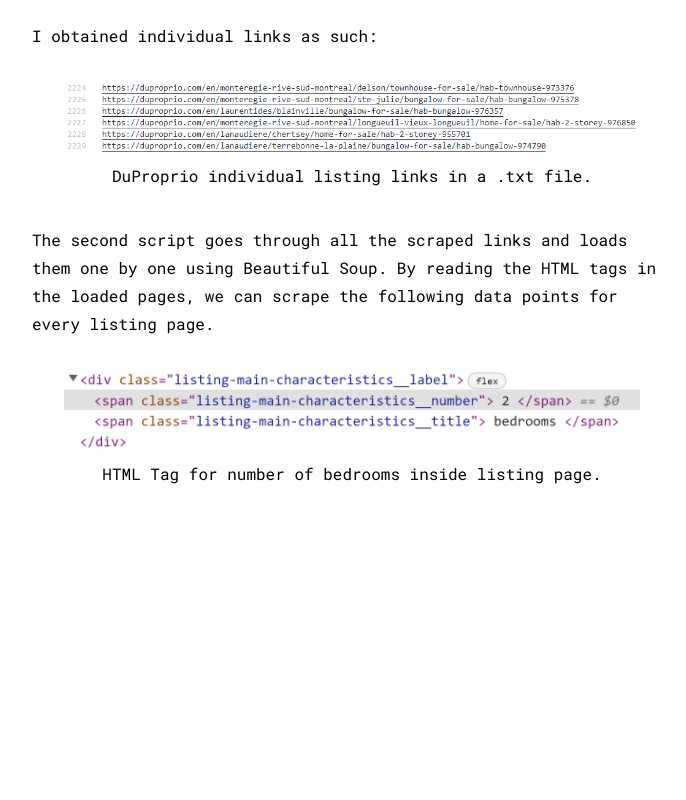
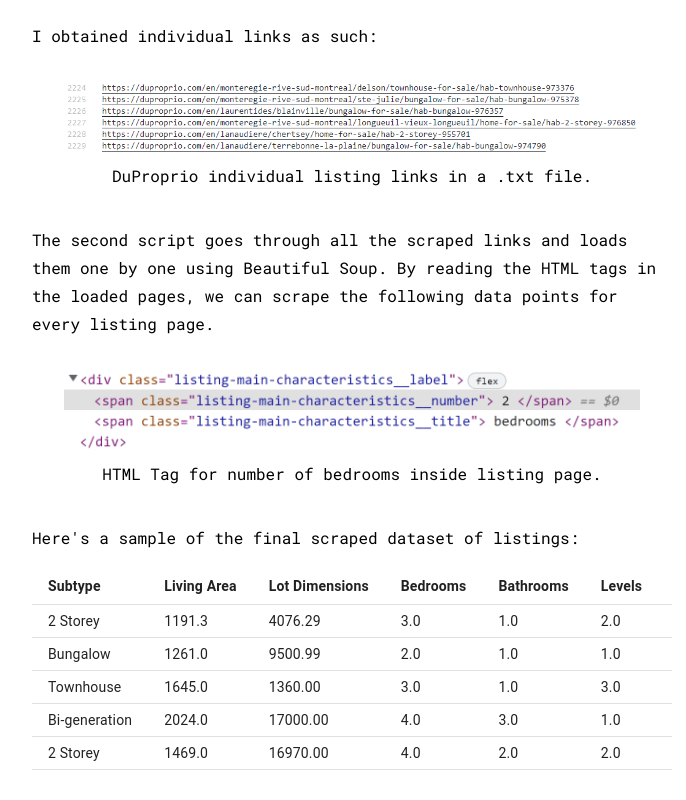
Before and after one commit to simkass/quebec-real-estate-app, a React (Create React App) app: page / in a window 1280 px wide. Shown: the part 2087-2887 px from the top of the page, without its empty margins (288-974 px from the left). Before the commit the page ends 2675 px from the top, so only its background shows below. Built offline with nearby package versions, Linux system fonts and the light colour scheme; the HTML template or start-up script is replaced by a standard one.

Commit message:
Add sample data to scraping page

```diff
--- a/package.json
+++ b/package.json
@@ -3,9 +3,13 @@
   "version": "0.1.0",
   "private": true,
   "dependencies": {
+    "@emotion/react": "^11.10.0",
+    "@emotion/styled": "^11.10.0",
+    "@mui/material": "^5.10.1",
     "@testing-library/jest-dom": "^5.16.5",
     "@testing-library/react": "^13.3.0",
     "@testing-library/user-event": "^13.5.0",
+    "papaparse": "^5.3.2",
     "react": "^18.2.0",
     "react-dom": "^18.2.0",
     "react-scripts": "5.0.1",
--- /dev/null
+++ b/src/components/table/table.component.jsx
@@ -0,0 +1,56 @@
+import {
+  TableContainer,
+  Table,
+  TableBody,
+  TableCell,
+  TableHead,
+  TableRow,
+} from "@mui/material";
+import Papa from "papaparse";
+import React from "react";
+
+import "./table.styles.scss";
+
+const CsvTable = ({ filepath, columns, columns_display }) => {
+  const [rawRows, setRows] = React.useState([]);
+  React.useEffect(() => {
+    Papa.parse(filepath, {
+      download: true,
+      header: true,
+      complete: (data) => {
+        setRows(data.data);
+      },
+    });
+  }, []);
+
+  return (
+    <div className="container">
+      <TableContainer sx={{ width: "100%" }}>
+        <Table size="small" sx={{ width: "max-content" }}>
+          <TableHead>
+            <TableRow>
+              {columns_display.map((column) => (
+                <TableCell key={column}>
+                  <b>{column}</b>
+                </TableCell>
+              ))}
+            </TableRow>
+          </TableHead>
+          <TableBody>
+            {rawRows.map((row, index) => (
+              <TableRow key={index}>
+                {columns.map((column) => (
+                  <TableCell align="left" key={column}>
+                    {row[column]}
+                  </TableCell>
+                ))}
+              </TableRow>
+            ))}
+          </TableBody>
+        </Table>
+      </TableContainer>
+    </div>
+  );
+};
+
+export default CsvTable;
--- /dev/null
+++ b/src/components/table/table.styles.scss
@@ -0,0 +1,3 @@
+.container {
+    padding-top: 1rem;
+}
--- a/src/index.scss
+++ b/src/index.scss
@@ -1,11 +1,12 @@
 body {
-  font-family: 'Roboto Mono', monospace, sans-serif;
+  font-family: "Roboto Mono", monospace, sans-serif;
   -webkit-font-smoothing: antialiased;
   -moz-osx-font-smoothing: grayscale;
+  overflow: overlay;
 }
 
 code {
-  font-family: source-code-pro, Menlo, Monaco, Consolas, 'Courier New',
+  font-family: source-code-pro, Menlo, Monaco, Consolas, "Courier New",
     monospace;
 }
 
@@ -29,3 +30,31 @@
   font-size: 1rem;
   line-height: 1.75rem;
 }
+
+/* Scrollbar */
+/* width */
+::-webkit-scrollbar {
+  width: 11px;
+  height: 10px;
+}
+
+/* Track */
+::-webkit-scrollbar-track {
+  background: transparent;
+}
+
+/* Handle */
+::-webkit-scrollbar-thumb {
+  background: rgb(130, 130, 130);
+  border-radius: 10px;
+  border: 3px solid transparent;
+  background-clip: content-box;
+}
+
+/* Handle on hover */
+::-webkit-scrollbar-thumb:hover {
+  background: rgb(103, 103, 103);
+  border-radius: 10px;
+  border: 3px solid transparent;
+  background-clip: content-box;
+}
--- a/src/pages/scraping/scraping.component.jsx
+++ b/src/pages/scraping/scraping.component.jsx
@@ -1,8 +1,34 @@
 import Image from "../../components/image/image.component";
+import CsvTable from "../../components/table/table.component";
 
 import "./scraping.styles.scss";
 
 const Scraping = () => {
+  const columns = [
+    "subtype",
+    "living_area",
+    "lot_dimensions",
+    "bedrooms",
+    "bathrooms",
+    "levels",
+    "location",
+    "listing_date",
+    "year_of_construction",
+    "price",
+  ];
+  const columns_display = [
+    "Subtype",
+    "Living Area",
+    "Lot Dimensions",
+    "Bedrooms",
+    "Bathrooms",
+    "Levels",
+    "Location",
+    "Listing Date",
+    "Year of Construction",
+    "Price",
+  ];
+
   return (
     <div className="Scraping">
       <div className="scraping">
@@ -47,6 +73,12 @@
           path="./assets/screenshots/Tags.png"
           description="HTML Tag for number of bedrooms inside listing page."
         />
+        <p>Here's a sample of the final scraped dataset of listings:</p>
+          <CsvTable
+            filepath="./assets/data/raw_sample.csv"
+            columns={columns}
+            columns_display={columns_display}
+          />
       </div>
     </div>
   );
```
Also changed, not shown: 1 other file (tests, documents, lock files or other folders).
